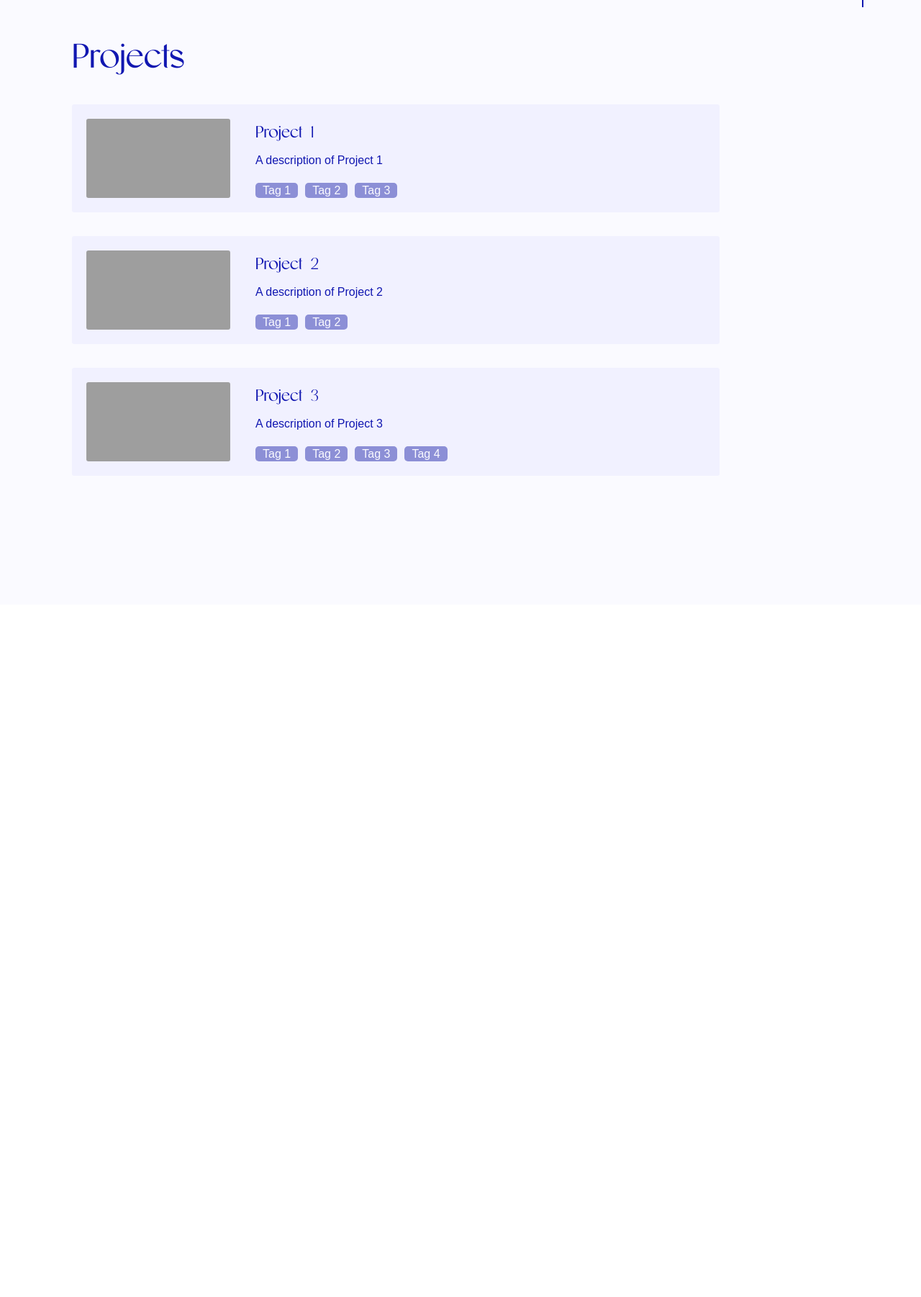
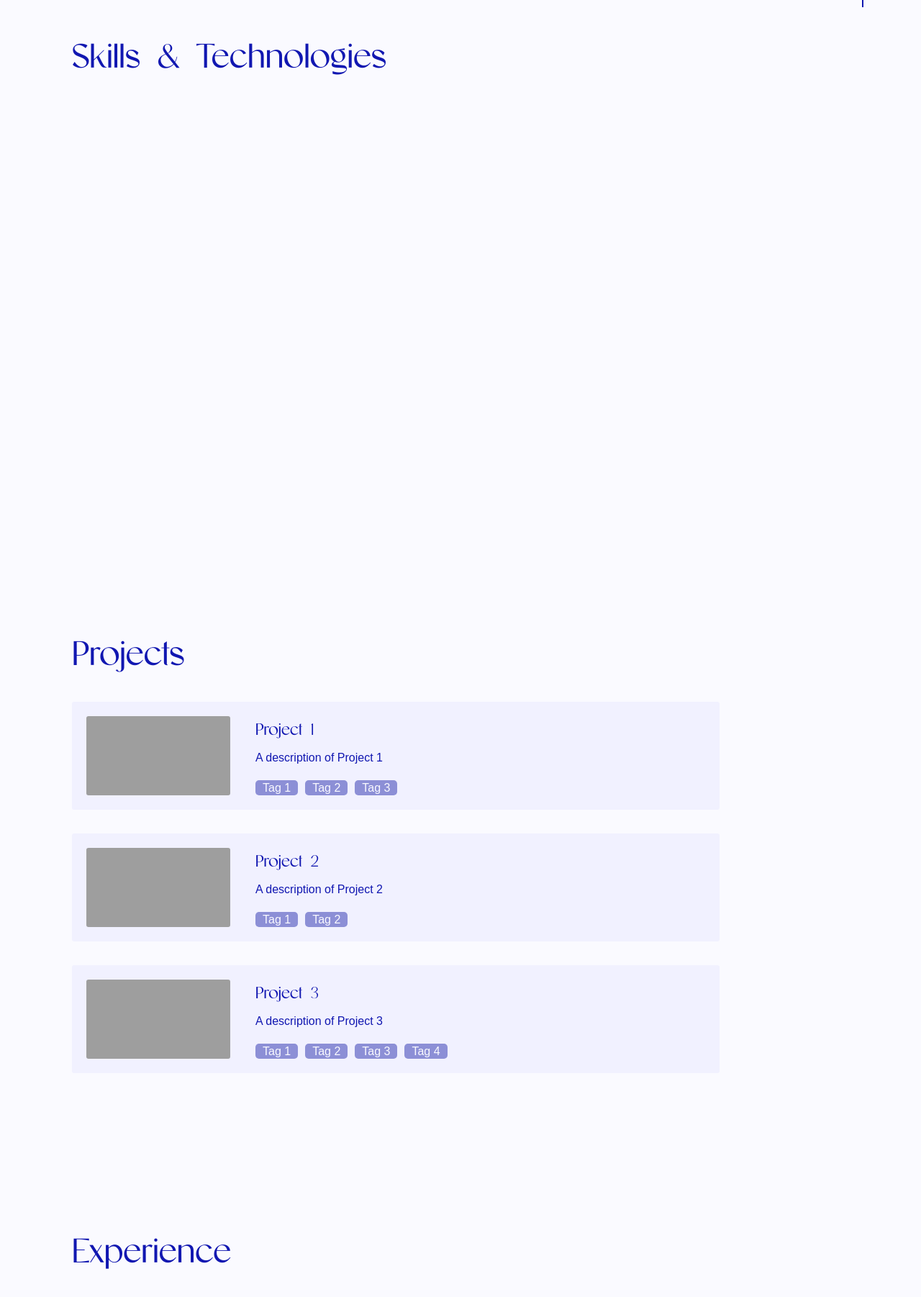
Before and after one commit to ariashi15/portfolio, a React (Create React App) app: page / in a window 1280 px wide. Shown: the part 790-2592 px from the top of the page at 72% size. Before the commit the page ends 1630 px from the top, so only its background shows below. Built offline with nearby package versions, Linux system fonts and the light colour scheme; grey boxes are pictures that could not be loaded; a web font is replaced by a local one.

Commit message:
added files for all pages

```diff
--- a/src/App.js
+++ b/src/App.js
@@ -3,6 +3,7 @@ import NavBar from './components/NavBar';
 import About from './components/About';
 import Skills from './components/Skills';
 import Projects from './components/Projects';
+import Experience from './components/Experience';
 import Contact from './components/Contact';
 
 function App() {
@@ -10,7 +11,10 @@ function App() {
     <div className="bg-light-purple text-dark-blue font-body flex justify-between">
       <div>
         <About />
+        <Skills />
         <Projects />
+        <Experience />
+        <Contact />
       </div>
       <NavBar />
     </div>
--- a/src/components/Contact.js
+++ b/src/components/Contact.js
@@ -0,0 +1,7 @@
+export default function Contact() {
+    return (
+        <div className="page-content">
+            <div className="page-title">Let's get in touch!</div>
+        </div>
+    );
+}
--- /dev/null
+++ b/src/components/Experience.js
@@ -0,0 +1,7 @@
+export default function Experience() {
+    return (
+        <div className="page-content">
+            <div className="page-title">Experience</div>
+        </div>
+    );
+}
--- a/src/components/Skills.js
+++ b/src/components/Skills.js
@@ -0,0 +1,7 @@
+export default function Skills() {
+    return (
+        <div className="page-content">
+            <div className="page-title">Skills & Technologies</div>
+        </div>
+    );
+}
```
